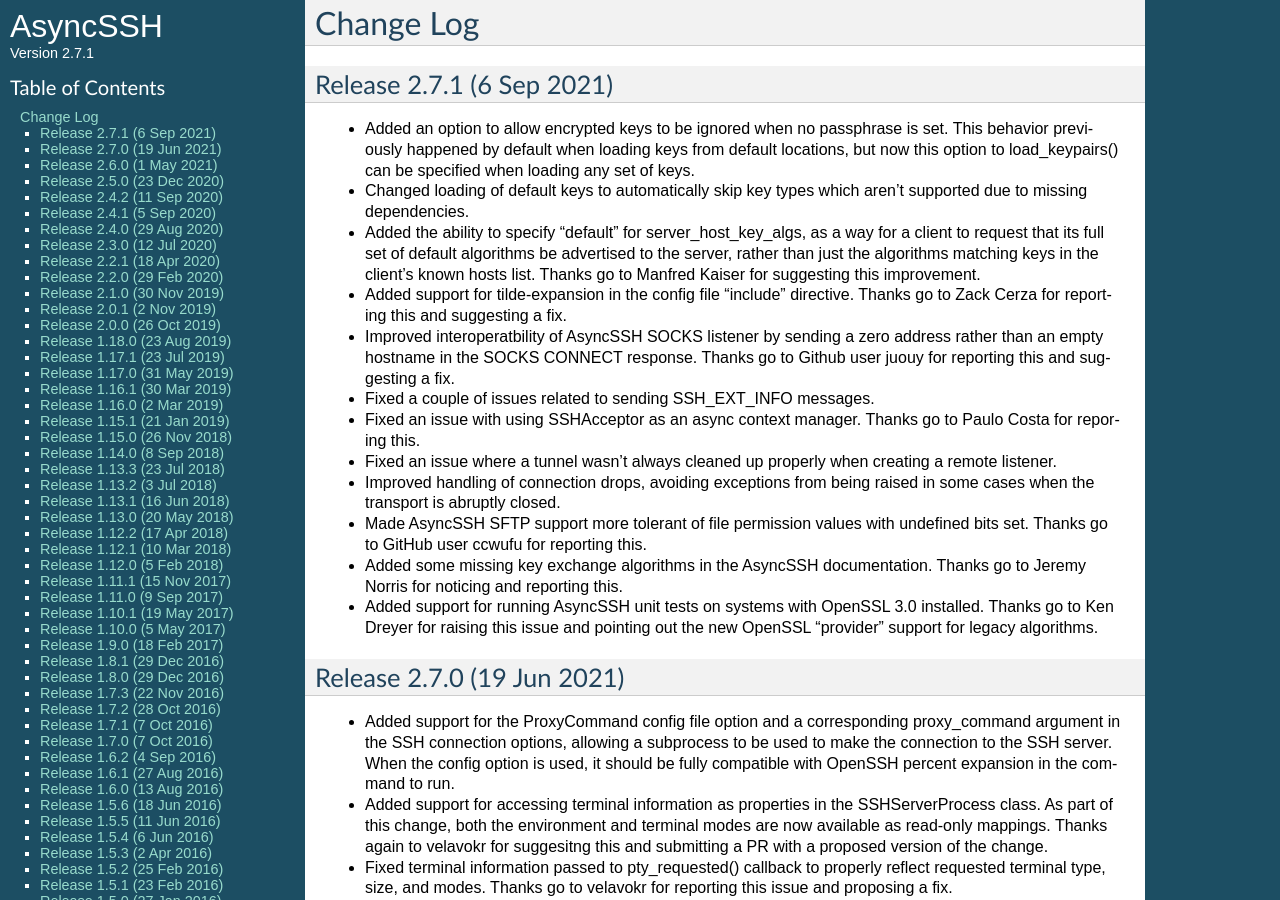
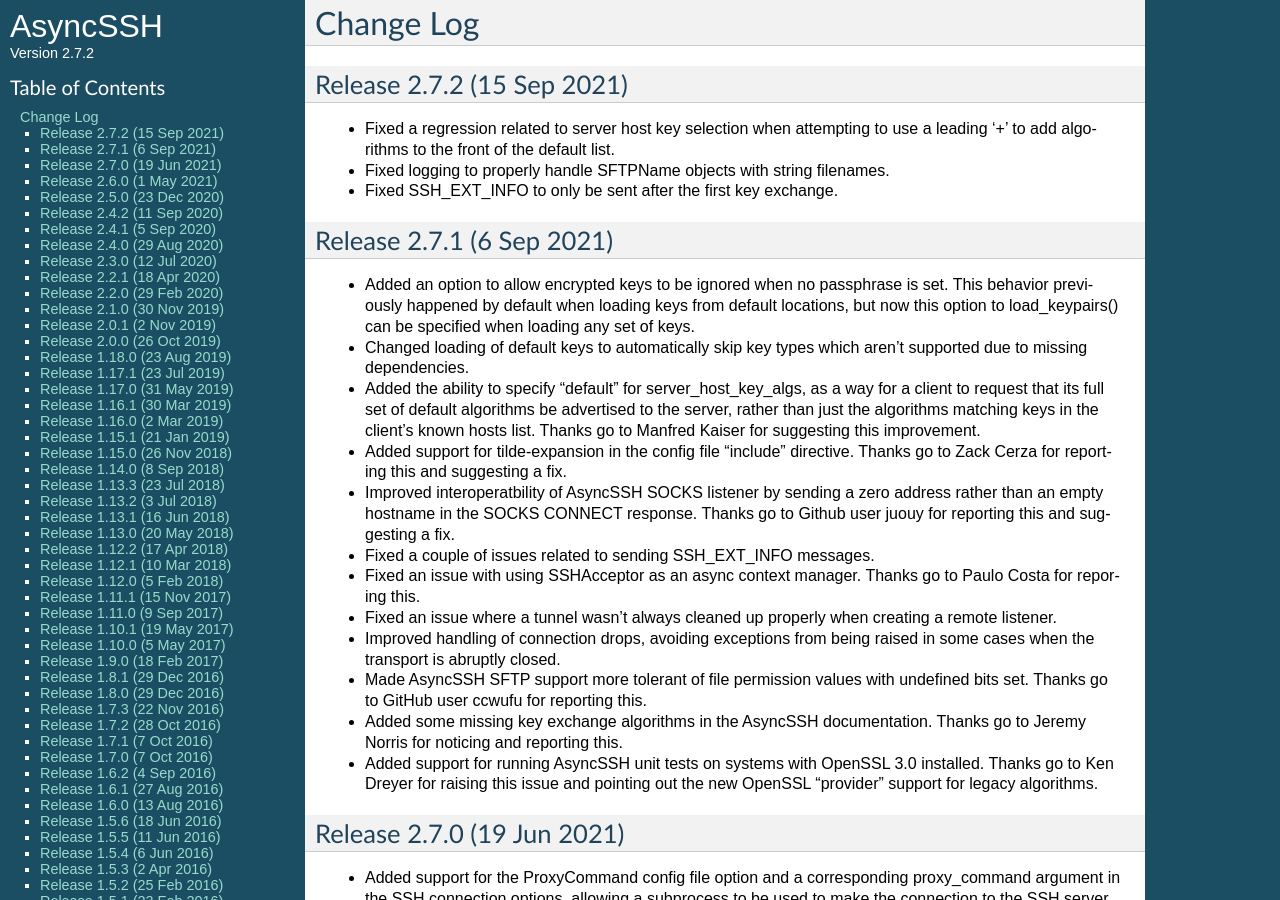
Before and after one commit to ronf/asyncssh, a Sphinx documentation site: the page built from docs/changes.rst, in a window 1280 px wide and 900 px high. Built offline with Sphinx 7.4.7, drawn with Linux system fonts in a browser that asks for light colours.

Commit message:
Bump version number up to 2.7.2 and update change log

```diff
--- a/asyncssh/version.py
+++ b/asyncssh/version.py
@@ -26,4 +26,4 @@ __author_email__ = 'ronf@timeheart.net'
 
 __url__ = 'http://asyncssh.timeheart.net'
 
-__version__ = '2.7.1'
+__version__ = '2.7.2'
--- a/docs/changes.rst
+++ b/docs/changes.rst
@@ -2,6 +2,17 @@
 
 Change Log
 ==========
+
+Release 2.7.2 (15 Sep 2021)
+---------------------------
+
+* Fixed a regression related to server host key selection when attempting
+  to use a leading '+' to add algorithms to the front of the default list.
+
+* Fixed logging to properly handle SFTPName objects with string filenames.
+
+* Fixed SSH_EXT_INFO to only be sent after the first key exchange.
+
 
 Release 2.7.1 (6 Sep 2021)
 --------------------------
```
